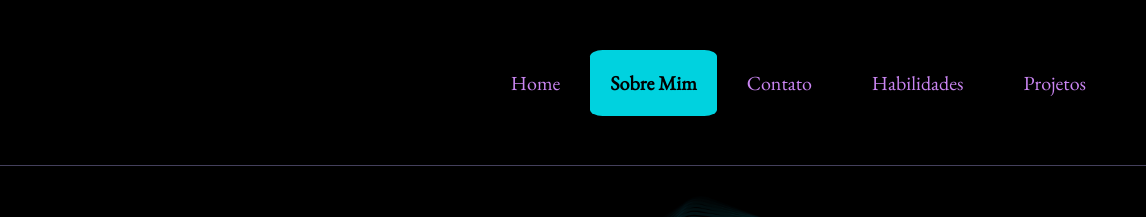
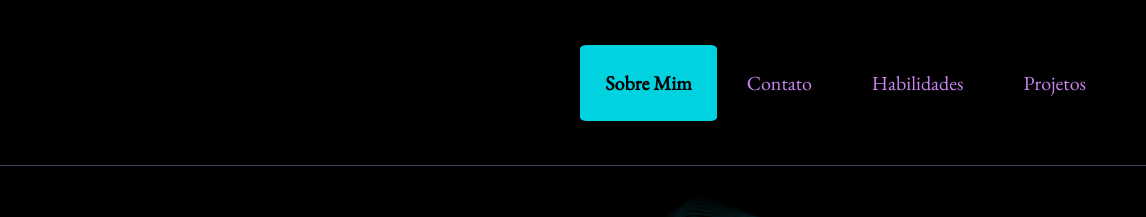
Before and after one commit to MilenaMarlim/meu-portfolio, a plain HTML site: page index.html in a window 1280 px wide. In both pictures the pointer is over the link "Sobre Mim". Shown: the top 217 px of the page, 134-1280 px from the left. Drawn offline with nearby package versions, Linux system fonts and the light colour scheme; a web font is replaced by a local one.

Commit message:
Commit com melhoramento no hover do menu do cabeçalho

```diff
--- a/index.html
+++ b/index.html
@@ -34,7 +34,6 @@
             </label>
 
             <ul>
-                <li><a class="item" href="index.html">Home</a></li>
                 <li><a class="item" href="#sobre-mim">Sobre Mim</a></li>
                 <li><a class="item" href="#contato">Contato</a></li>
                 <li><a class="item" href="#habilidades">Habilidades</a></li>
--- a/src/css/style.css
+++ b/src/css/style.css
@@ -23,8 +23,8 @@
     font-weight: 900;
     color: black;
     background: #00D2DF;
-    border-radius: 10%;
-    padding: 20px;
+    border-radius: 5%;
+    padding: 25px;
 }
 
 .cabecalho-menu .menu {
```
